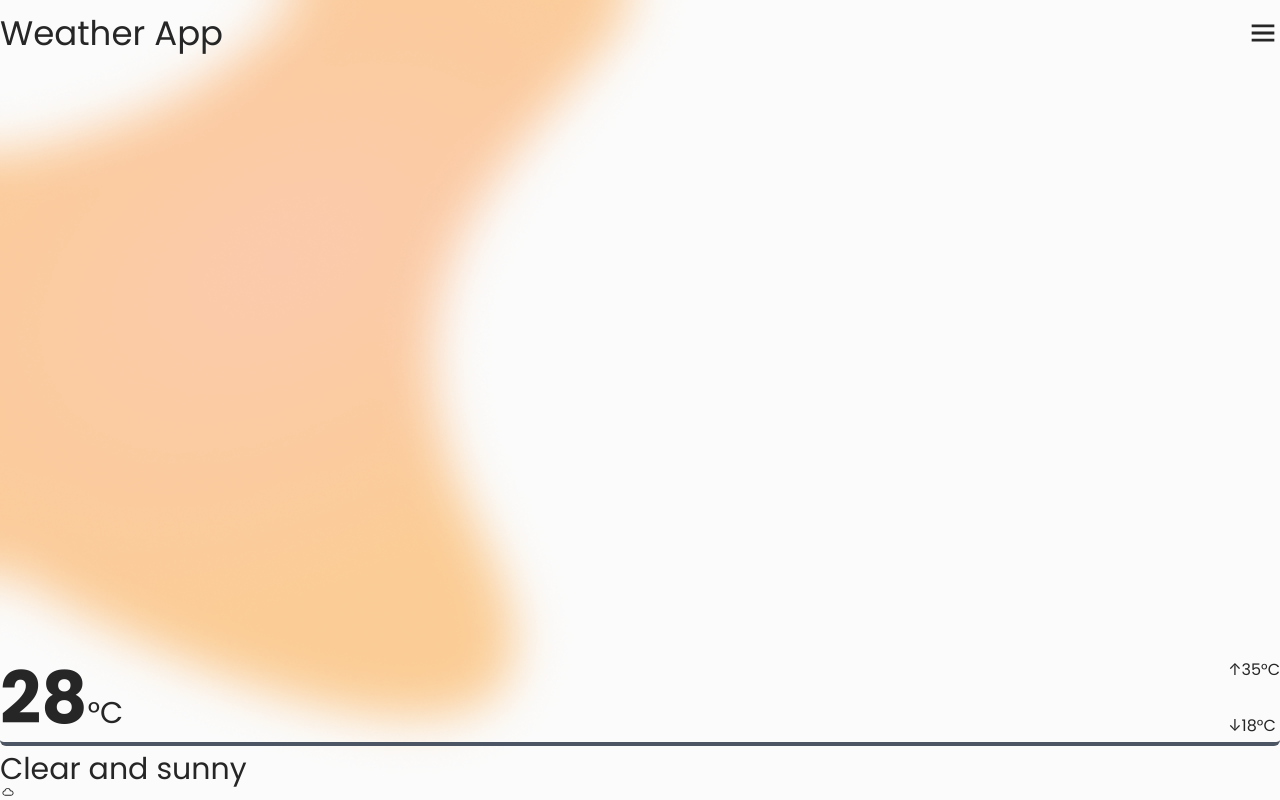
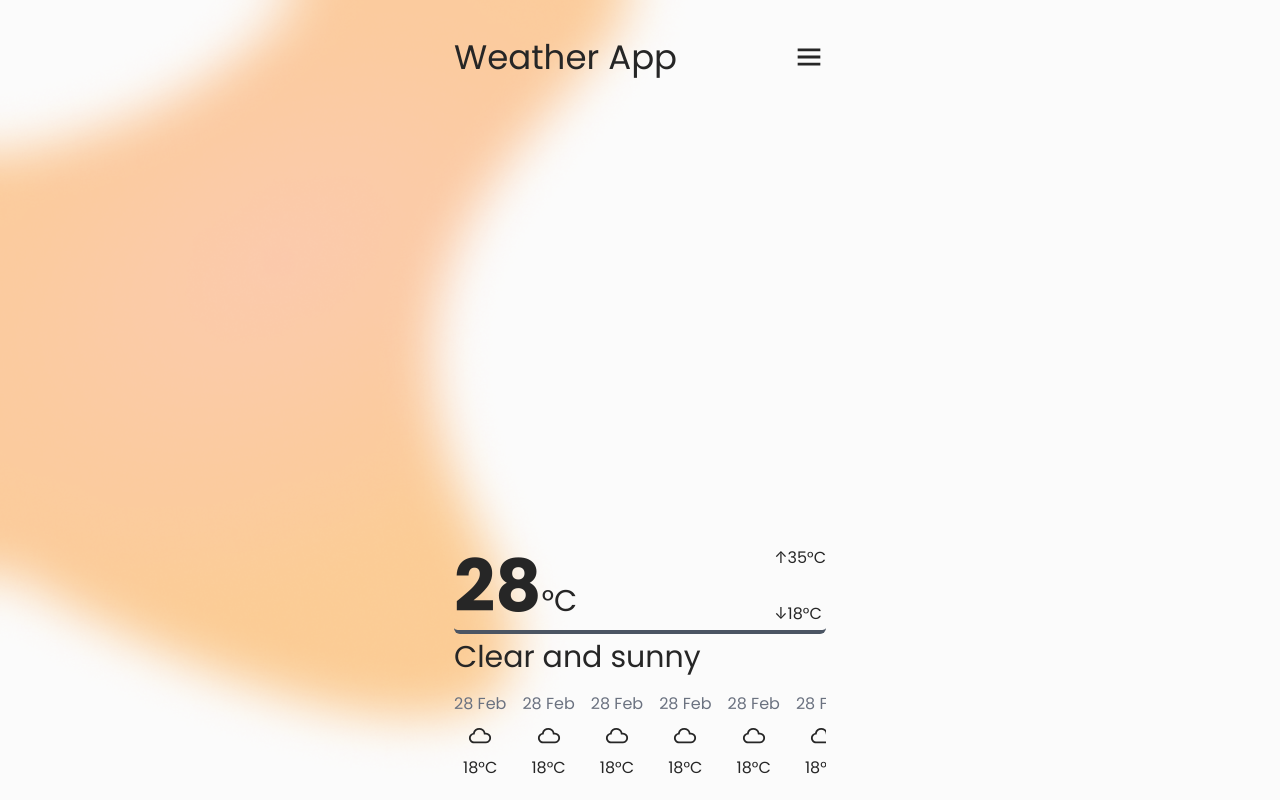
Before and after one commit to stepanov21/weather-app, a React (Create React App) app: page / in a window 1280 px wide. Built offline with nearby package versions, Linux system fonts and the light colour scheme.

Commit message:
second commit

```diff
--- a/src/App.tsx
+++ b/src/App.tsx
@@ -6,10 +6,28 @@ import WeatherOnWeek from "./components/WeatherOnWeek";
 function App() {
   return (
     <div className="App">
-      <div className="container m-auto flex flex-col h-[100vh]">
+      <div className="container m-auto flex flex-col max-w-[420px] h-[100vh] p-6">
         <Header/>
         <MainTemp/>
-        <WeatherOnWeek/>
+        <div className="flex gap-4 w-[100%] overflow-x-auto">
+          <WeatherOnWeek/>
+          <WeatherOnWeek/>
+          <WeatherOnWeek/>
+          <WeatherOnWeek/>
+          <WeatherOnWeek/>
+          <WeatherOnWeek/>
+          <WeatherOnWeek/>
+          <WeatherOnWeek/>
+          <WeatherOnWeek/>
+          <WeatherOnWeek/>
+          <WeatherOnWeek/>
+          <WeatherOnWeek/>
+          <WeatherOnWeek/>
+          <WeatherOnWeek/>
+          <WeatherOnWeek/>
+          <WeatherOnWeek/>
+          <WeatherOnWeek/>
+        </div>
       </div>
     </div>
   );
--- a/src/components/MainTemp.tsx
+++ b/src/components/MainTemp.tsx
@@ -11,7 +11,7 @@ const MainTemp: React.FC = () => {
           <span>↓18°C</span>
         </div>
       </div>
-      <h2 className='text-[30px] mt-2'>Clear and sunny</h2>
+      <h2 className='text-[30px] mt-2 mb-6'>Clear and sunny</h2>
     </>
   )
 }
--- a/src/components/WeatherOnWeek.tsx
+++ b/src/components/WeatherOnWeek.tsx
@@ -3,9 +3,10 @@ import { WiCloud } from 'react-icons/wi'
 
 const WeatherOnWeek = () => {
   return (
-    <div>
-      <div></div>
-      <WiCloud/>
+    <div className='flex items-center flex-col min-w-fit rounded-md'>
+      <div className='text-m text-gray-500'>28 Feb</div>
+      <WiCloud className='mt-2 mb-2 text-[32px]'/>
+      <div className='text-m'>18°C</div>
     </div>
   )
 }
```
